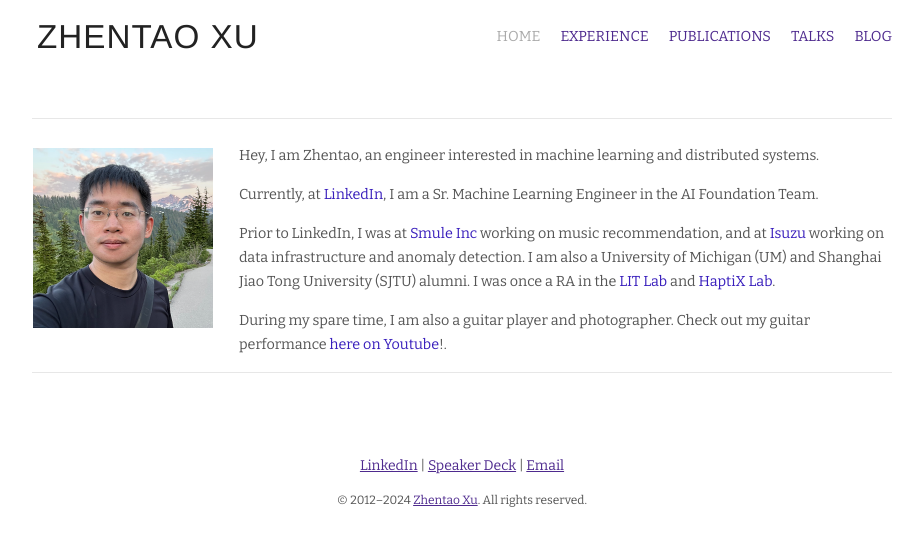
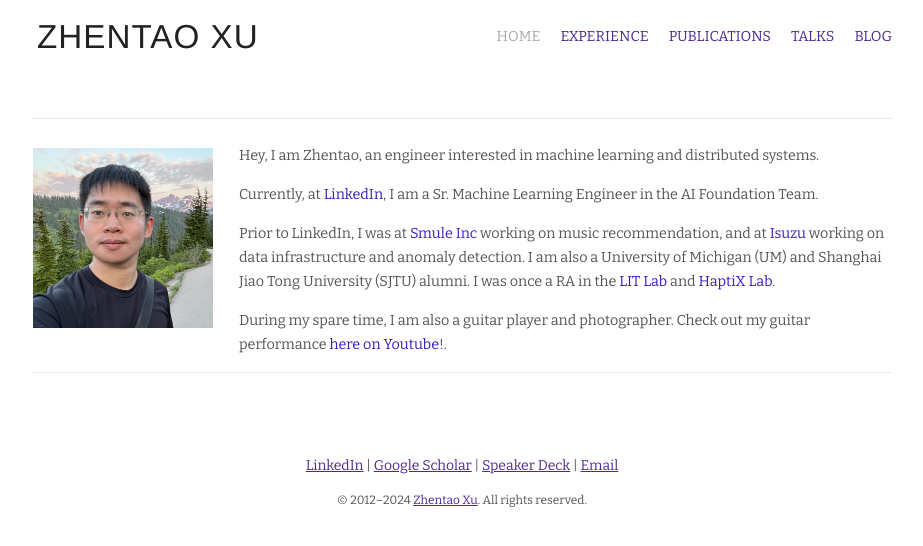
Before and after one commit to zhentao-xu/zhentao-xu.github.io, a Jekyll site: the page built from index.md, in a window 1280 px wide. Shown: the top 546 px of the page, without its empty margins (178-1101 px from the left). Built offline with Jekyll 4.4.1, drawn with Linux system fonts in a browser that asks for light colours; nearby versions of some CDN libraries.

Commit message:
update bottom with google scholar link

```diff
--- a/_includes/bottom.html
+++ b/_includes/bottom.html
@@ -5,10 +5,10 @@
       <div id="fotterLinks">
         <a href="https://www.linkedin.com/in/zhentaoxu/" alt="LinkedIn" target="_blank" onclick="trackOutboundLink('http://www.linkedin.com/in/zhentaoxu?loc=bottom');">LinkedIn</a>
         |
-        <!-- <a href="http://github.com/sb2nov/" alt="Github" target="_blank" onclick="trackOutboundLink('http://github.com/?loc=bottom');">Github</a>
+        <!-- <a href="https://github.com/zhentao-xu" alt="Github" target="_blank" onclick="trackOutboundLink('http://github.com/?loc=bottom');">Github</a>
         | -->
-        <!-- <a href="http://twitter.com/sb2nov/" alt="Twitter" target="_blank" onclick="trackOutboundLink('http://twitter.com/?loc=bottom');">Twitter</a>
-        | -->
+        <a href="https://scholar.google.com/citations?hl=en&user=uKlyRuoAAAAJ" alt="Google Scholar" target="_blank" onclick="trackOutboundLink('https://scholar.google.com/citations?hl=en&user=uKlyRuoAAAAJ');">Google Scholar</a>
+        |
         <a href="https://speakerdeck.com/frankxu/" alt="Speaker Deck" target="_blank">Speaker Deck</a>
         |
         <a href="mailto:frankxu@umich.edu" alt="email" target="_blank" onclick="trackOutboundLink('mailto:frankxu@umich.edu');">Email</a>
```
